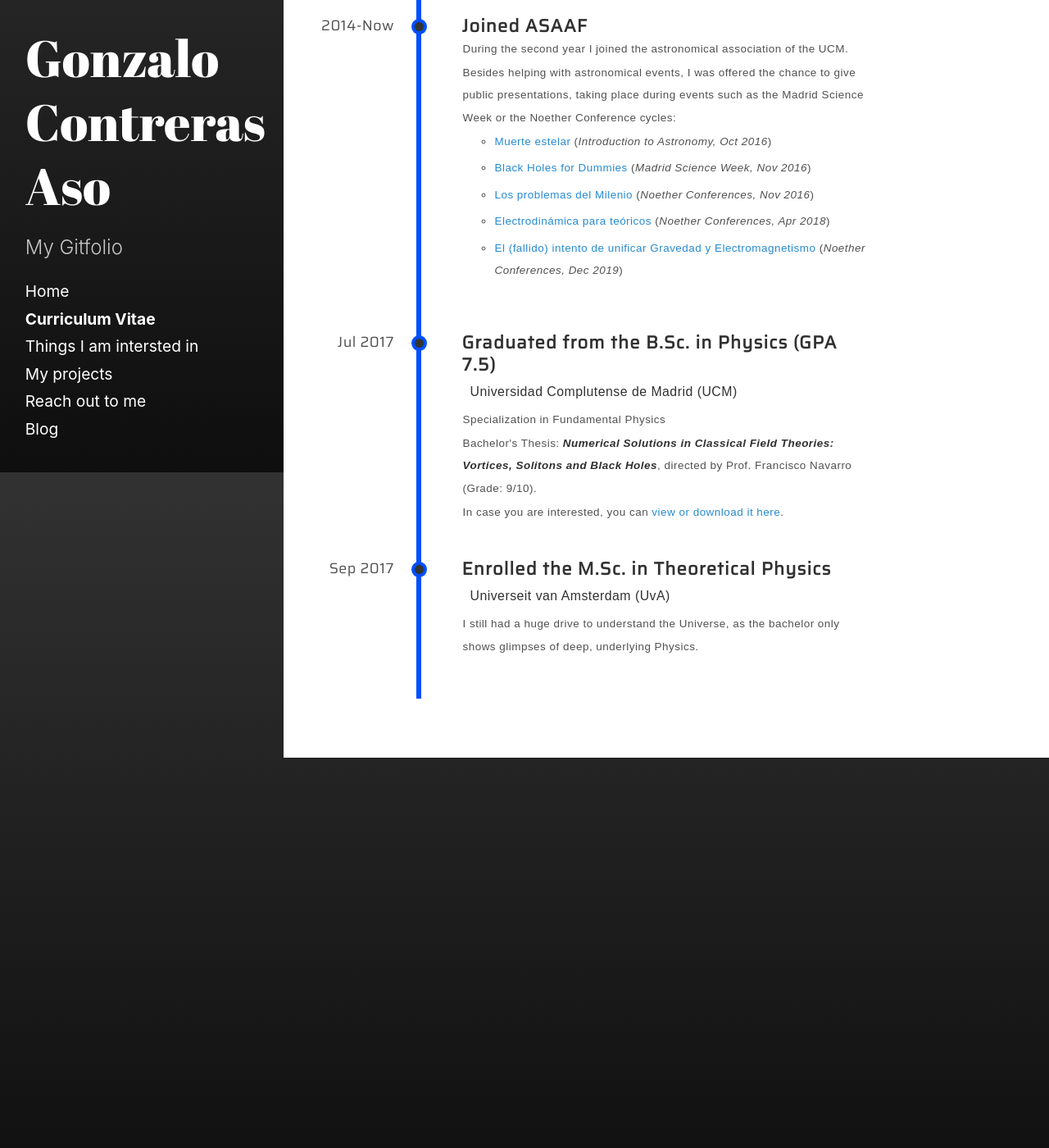
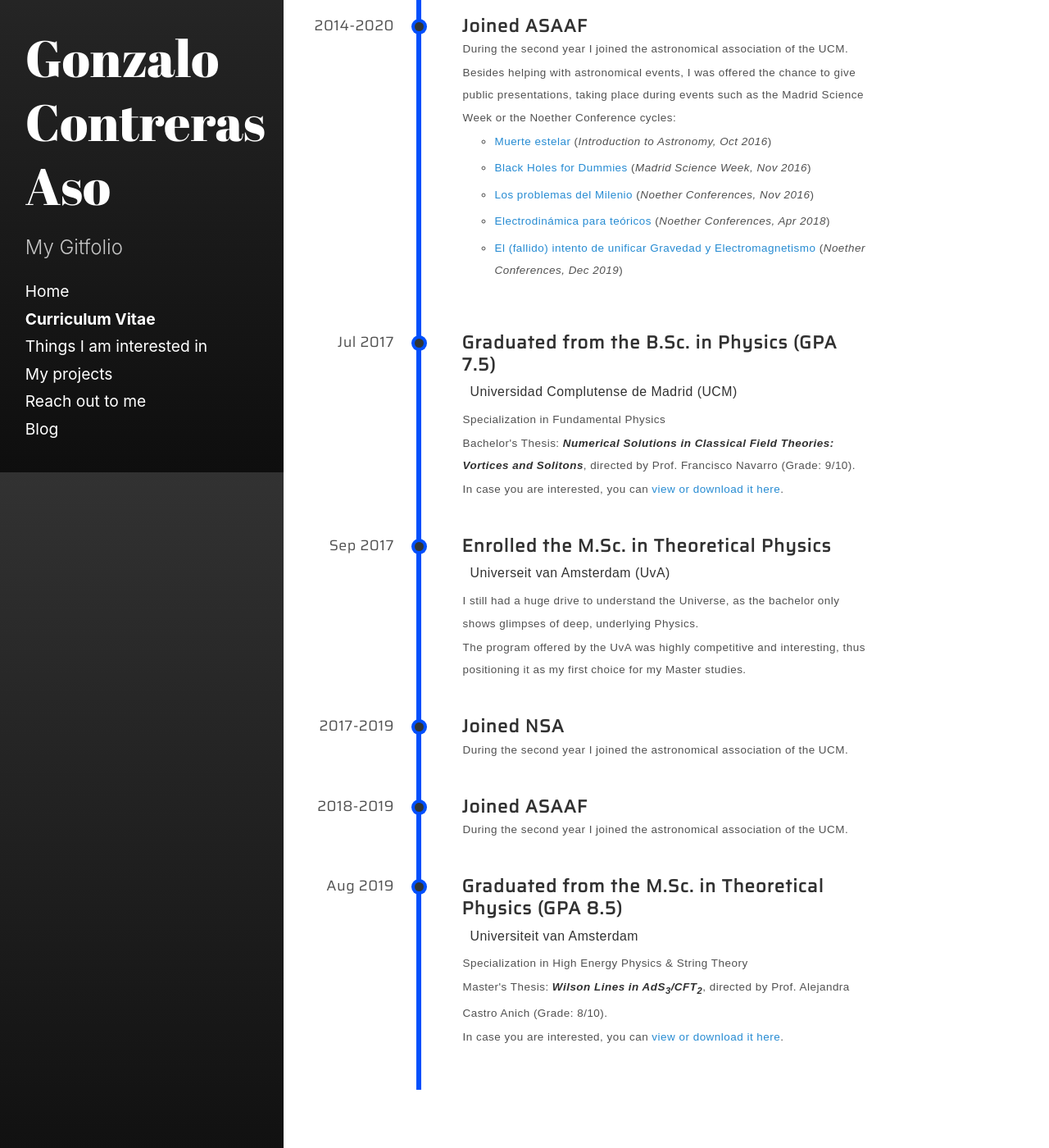
Before and after one commit to goznalo-git/portfolio, a Jekyll site: the page built from categories/aboutme.md, in a window 1280 px wide and 1400 px high, scrolled down 1224 px. Shown: the whole window at 82% size. Built offline with Jekyll 4.4.1, drawn with Linux system fonts in a browser that asks for light colours; some web fonts are replaced; some of the changed text lies outside the part shown.

Commit message:
more timeline

```diff
--- a/_sass/hydeout/_timeline.scss
+++ b/_sass/hydeout/_timeline.scss
@@ -96,4 +96,6 @@ $font-text: 'Chivo', sans-serif;
         font-weight: 350;
 
     }
+
+
   }
--- a/categories/aboutme.md
+++ b/categories/aboutme.md
@@ -40,7 +40,7 @@ In case you're wondering, I designed it with _Overleaf_.
       <h4>Universidad Complutense de Madrid (UCM)</h4>
       <p>Amazed by the Universe and space (cosmology, black holes, etc), I attempted to understand it.</p>
     </li>
-    <li class="event" data-date="2014-Now">
+    <li class="event" data-date="2014-2020">
       <h3>Joined ASAAF</h3>
       <p>During the second year I joined the astronomical association of the UCM.</p>
       <p>Besides helping with astronomical events, I was offered the chance to give public presentations, taking place during events such as the Madrid Science Week or the Noether Conference cycles:</p>
@@ -56,13 +56,29 @@ In case you're wondering, I designed it with _Overleaf_.
       <h3>Graduated from the B.Sc. in Physics (GPA 7.5)</h3>
       <h4>Universidad Complutense de Madrid (UCM)</h4>
       <p>Specialization in Fundamental Physics</p>
-      <p>Bachelor's Thesis: <em><strong>Numerical Solutions in Classical Field Theories: Vortices, Solitons and Black Holes</strong></em>, directed by Prof. Francisco Navarro (Grade: 9/10).</p>
-      <p>In case you are interested, you can <a href="/files/CV_GCA_data_eng.pdf" target="_blank"> view or download it here</a>.</p>
+      <p>Bachelor's Thesis: <em><strong>Numerical Solutions in Classical Field Theories: Vortices and Solitons</strong></em>, directed by Prof. Francisco Navarro (Grade: 9/10).</p>
+      <p>In case you are interested, you can <a href="https://goznalo-git.github.io/portfolio/files/TFG.pdf" target="_blank"> view or download it here</a>.</p>
     </li>
     <li class="event" data-date="Sep 2017">
       <h3>Enrolled the M.Sc. in Theoretical Physics</h3>
       <h4>Universeit van Amsterdam (UvA)</h4>
       <p>I still had a huge drive to understand the Universe, as the bachelor only shows glimpses of deep, underlying Physics.</p>
+      <p>The program offered by the UvA was highly competitive and interesting, thus positioning it as my first choice for my Master studies.</p>
+    </li>
+    <li class="event" data-date="2017-2019">
+      <h3>Joined NSA</h3>
+      <p>During the second year I joined the astronomical association of the UCM.</p>
+    </li>
+    <li class="event" data-date="2018-2019">
+      <h3>Joined ASAAF</h3>
+      <p>During the second year I joined the astronomical association of the UCM.</p>
+    </li>
+    <li class="event" data-date="Aug 2019">
+      <h3>Graduated from the M.Sc. in Theoretical Physics (GPA 8.5)</h3>
+      <h4>Universiteit van Amsterdam</h4>
+      <p>Specialization in High Energy Physics & String Theory</p>
+      <p>Master's Thesis: <em><strong>Wilson Lines in AdS<sub>3</sub>/CFT<sub>2</sub></strong></em>, directed by Prof. Alejandra Castro Anich (Grade: 8/10).</p>
+      <p>In case you are interested, you can <a href="https://goznalo-git.github.io/portfolio/files/TFM.pdf" target="_blank"> view or download it here</a>.</p>
     </li>
   </ul>
 </div>
--- a/categories/interests.md
+++ b/categories/interests.md
@@ -1,6 +1,6 @@
 ---
 layout: page
-title: Things I am intersted in
+title: Things I am interested in
 sidebar_link: true
 ---
 
```
Also changed, not shown: other parts of categories/aboutme.md (+2 -2 lines), 1 other file.
